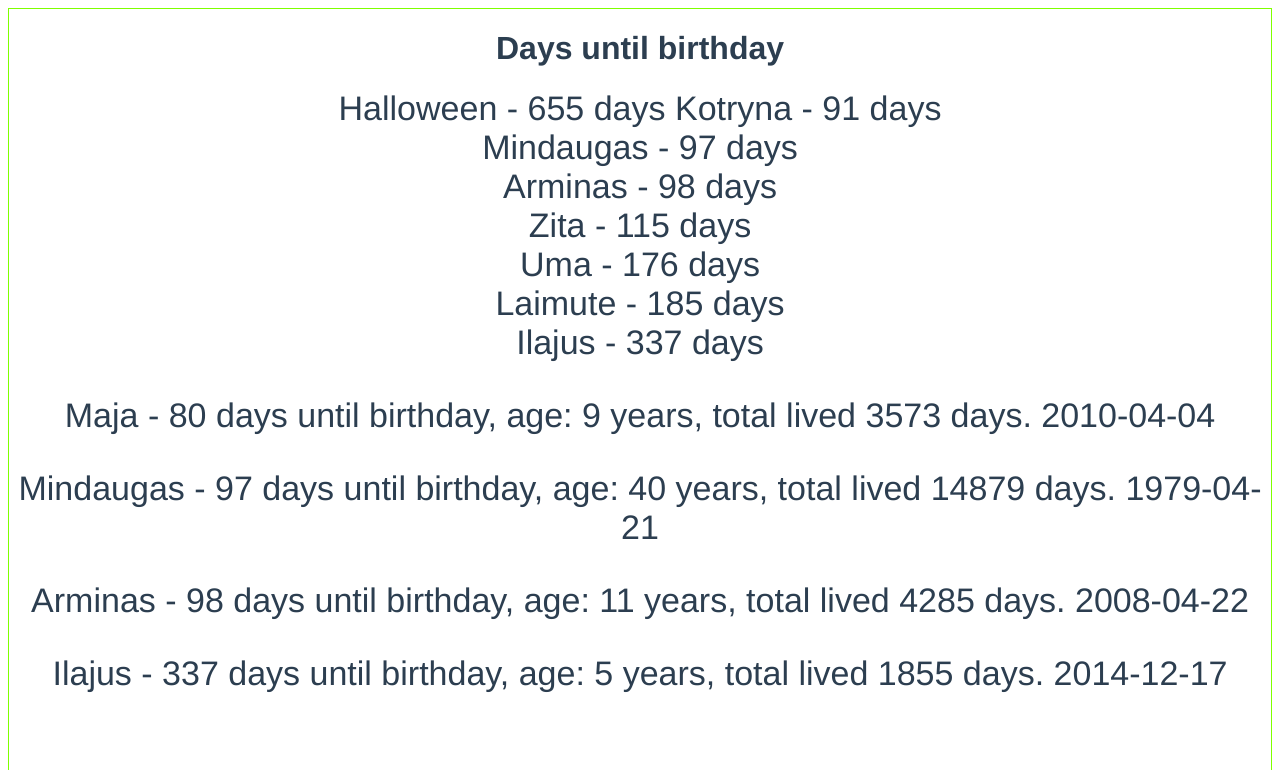
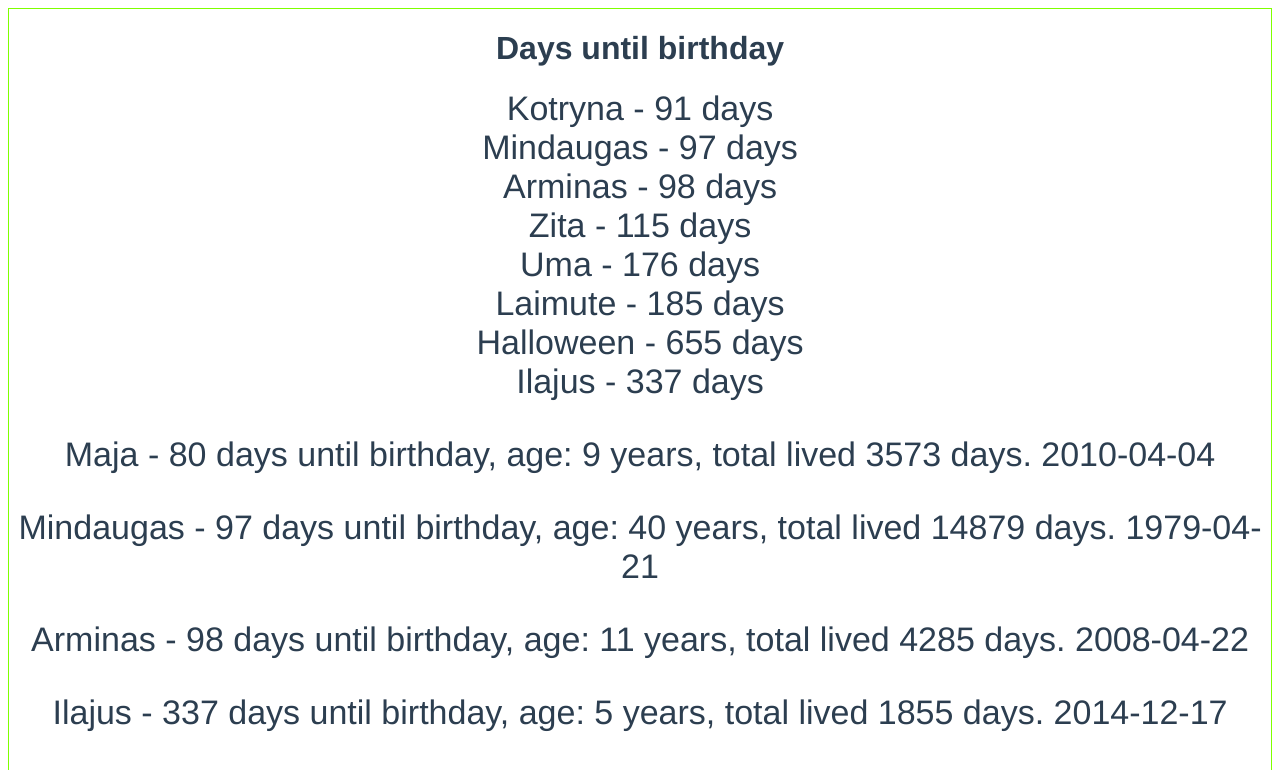
Before and after one commit to mindas22/birthday, a Vue app: page / in a window 1280 px wide. Shown: the top 770 px of the page. Built offline with nearby package versions, Linux system fonts and the light colour scheme.

Commit message:
halloween and updated pck

```diff
--- a/src/components/birthday.vue
+++ b/src/components/birthday.vue
@@ -3,7 +3,7 @@
     <div class="container">
       <h1>Days until birthday</h1>
       <div class="list">
-        Halloween - {{ daysUntilBirthday("2021-10-31") }} days Kotryna -
+        Kotryna -
         {{ daysUntilBirthday("1999-04-15") }} days
         <br />
         Mindaugas - {{ daysUntilBirthday("1979-04-21") }} days <br />
@@ -12,12 +12,14 @@
         Zita - {{ daysUntilBirthday("1982-05-09") }} days <br />
         Uma - {{ daysUntilBirthday("2012-07-09") }} days <br />
         Laimute - {{ daysUntilBirthday("1958-07-18") }} days <br />
+        Halloween - {{ daysUntilBirthday("2020-10-31") }} days <br />
         Ilajus - {{ daysUntilBirthday("2014-12-17") }} days <br />
       </div>
       <bcalc bdate="2010-04-04" name="Maja" />
       <bcalc bdate="1979-04-21" name="Mindaugas" />
       <bcalc bdate="2008-04-22" name="Arminas" />
       <!-- <bcalc bdate="1944-04-26" name="Algis" /> -->
+
       <bcalc bdate="2014-12-17" name="Ilajus" />
     </div>
   </div>
```
Also changed, not shown: 1 other file (tests, documents, lock files or other folders).
